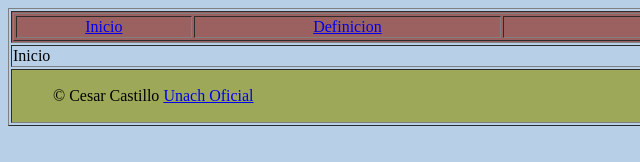
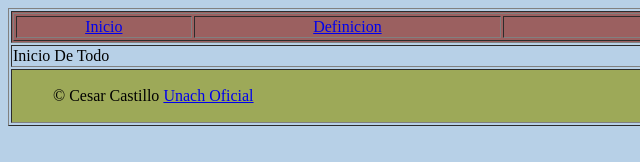
Before and after one commit to Dkimiko/Demo2, a plain HTML site: page index.html in a window 1280 px wide. Shown: the full height of the page, 0-640 px from the left. Drawn offline with Linux system fonts and the light colour scheme.

Commit message:
Segundo Commit

```diff
--- a/index.html
+++ b/index.html
@@ -21,7 +21,7 @@
             </td>
         </tr>
         <tr> <!-- Contenido-->
-            <td>Inicio</td>
+            <td>Inicio De Todo</td>
         </tr>
         <tr class="piepagina"> <!-- Pie De Pagina-->
             <td>
```
